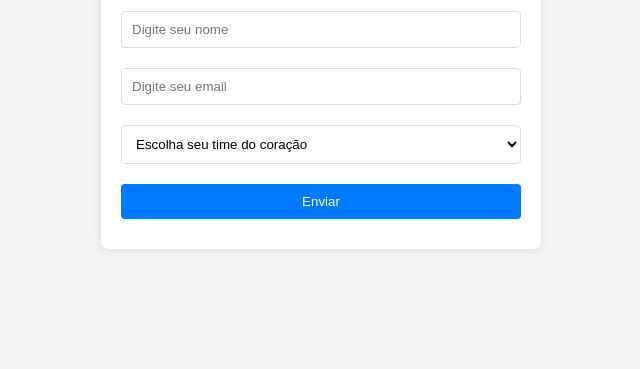
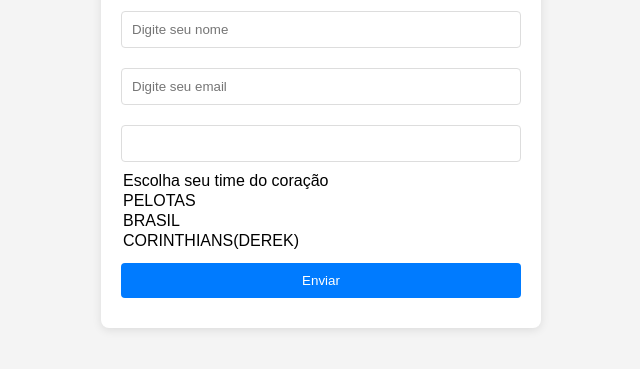
Before and after one commit to mullerbau/docker-simultaneo, a website: page public/index.html in a window 1280 px wide. Shown: the part 119-488 px from the top of the page, without its empty margins (319-959 px from the left). Drawn offline with Linux system fonts and the light colour scheme.

Commit message:
aospidjasda

```diff
--- a/public/index.html
+++ b/public/index.html
@@ -10,7 +10,7 @@
         <form method="POST" action="/submit">
             <input type="text" name="nome" placeholder="Digite seu nome" required>
             <input type="text" name="email" placeholder="Digite seu email" required>
-            <select name="time" required>
+            <input type="select" name="time" required>
                 <option value="">Escolha seu time do coração</option>
                 <option value="PELOTAS">PELOTAS</option>
                 <option value="BRASIL">BRASIL</option>
```
